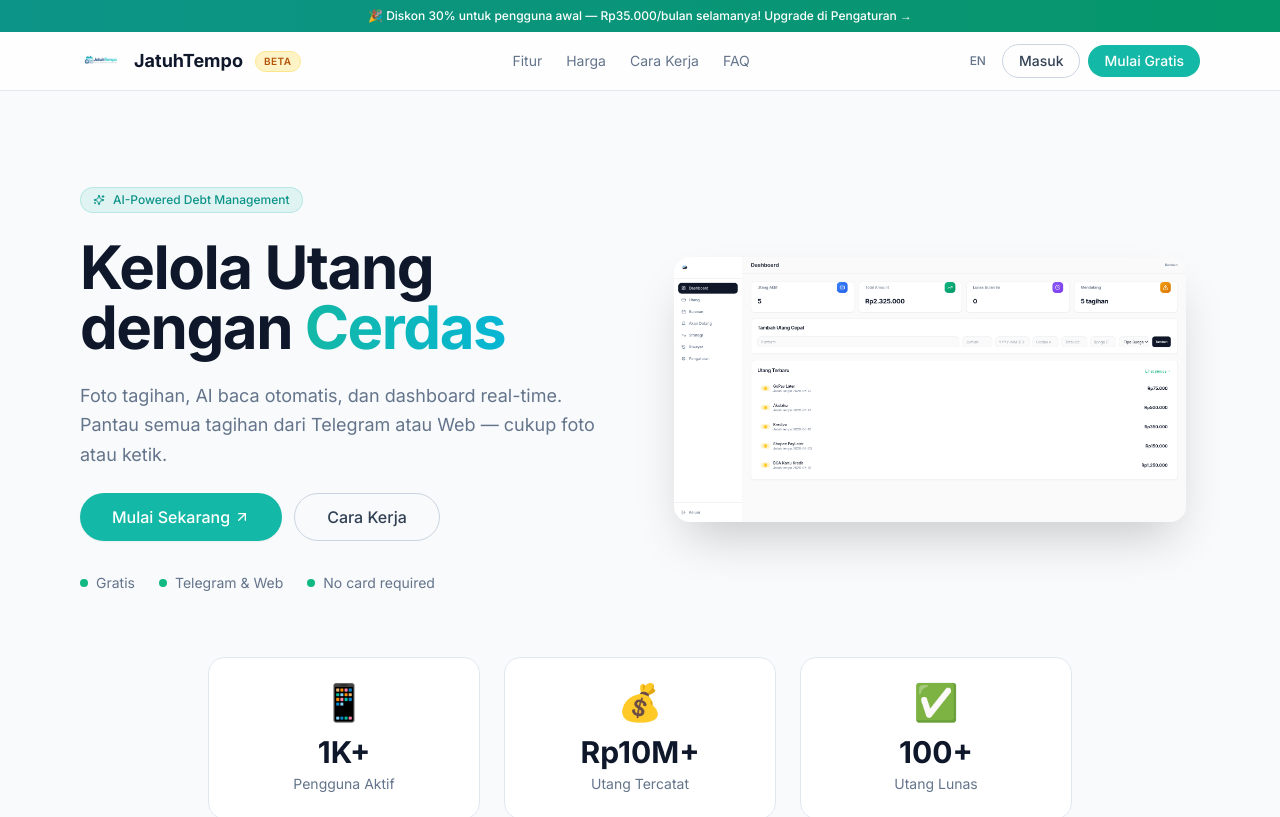
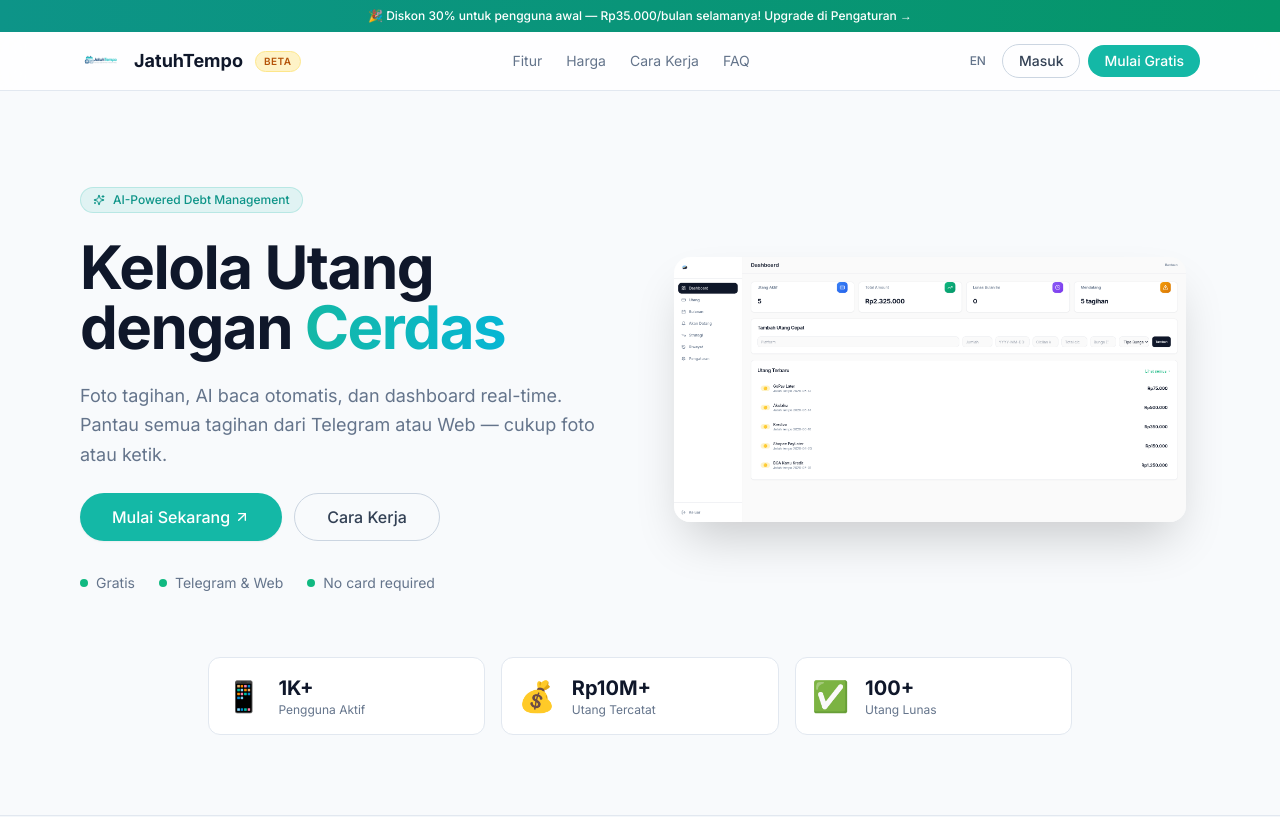
Before and after one commit to FMATheNomad/jatuhtempo, a Next.js app in the folder web/: page / in a window 1280 px wide. Shown: the top 817 px of the page. Built offline with nearby package versions, Linux system fonts and the light colour scheme.

Commit message:
fix: revert stats to original card design

```diff
--- a/web/src/app/page.tsx
+++ b/web/src/app/page.tsx
@@ -166,12 +166,14 @@ function LandingPage() {
 
       {/* Stats */}
       <section className="mx-auto max-w-4xl px-4 pb-20">
-        <div className="grid grid-cols-1 md:grid-cols-3 gap-6">
+        <div className="grid grid-cols-1 md:grid-cols-3 gap-4">
           {statItems.map(([emoji, val, desc], i) => (
-            <div key={desc} className="group bg-white dark:bg-white/5 rounded-2xl p-6 border border-slate-200 dark:border-white/10 text-center hover:shadow-lg hover:border-teal-500/30 transition-all duration-300">
-              <span className="text-4xl block mb-3 group-hover:scale-110 transition-transform">{emoji}</span>
-              <p className="text-3xl font-bold text-slate-900 dark:text-white mb-1">{val}</p>
-              <p className="text-sm text-slate-500 dark:text-white/60">{desc}</p>
+            <div key={desc} className="bg-white dark:bg-white/5 rounded-xl p-4 border border-slate-200 dark:border-white/10 flex items-center gap-4">
+              <span className="text-3xl">{emoji}</span>
+              <div>
+                <p className="text-xl font-bold text-slate-900 dark:text-white">{val}</p>
+                <p className="text-xs text-slate-500 dark:text-white/60">{desc}</p>
+              </div>
             </div>
           ))}
         </div>
```
